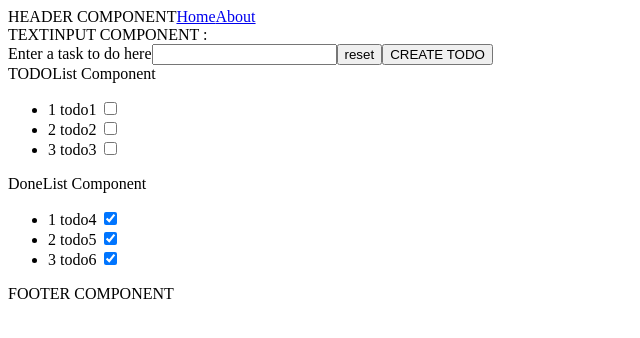
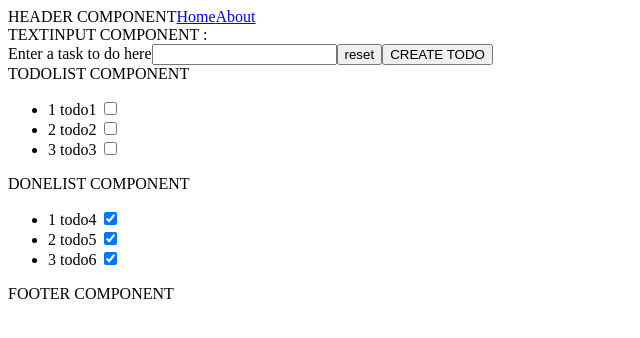
Before and after one commit to lnoel4289/todolist, a React (Vite) app: page / in a window 1280 px wide. Shown: the top 338 px of the page, without its empty margins (0-640 px from the left). Built offline with nearby package versions, Linux system fonts and the light colour scheme.

Commit message:
some layout changes

```diff
--- a/src/components/Done/index.jsx
+++ b/src/components/Done/index.jsx
@@ -1,7 +1,7 @@
-const Done = ({ done, index }) => {
+const Done = ({ done, index, checked }) => {
   return (
     <div>
-      {index + 1} {done}  <input type="checkbox" checked={true} />
+      {index + 1} {done}  <input type="checkbox" checked ={checked} />
     </div>
   );
 };
--- a/src/components/DoneList/index.jsx
+++ b/src/components/DoneList/index.jsx
@@ -7,12 +7,12 @@ const DoneList = () => {
 
   return (
     <div>
-      DoneList Component
+      DONELIST COMPONENT
       <ul>
         {doneList.map((done, index) => {
           return (
             <li key={`done${index}`}>
-              <Done index={index} done={done} />
+              <Done index={index} done={done} checked={true} />
             </li>
           );
         })}
--- a/src/components/Todo/index.jsx
+++ b/src/components/Todo/index.jsx
@@ -1,7 +1,7 @@
-const Todo = ({ todo, index }) => {
+const Todo = ({ todo, index, checked }) => {
   return (
     <div>
-      {index + 1} {todo}  <input type="checkbox" checked={false} />
+      {index + 1} {todo} <input type="checkbox" checked={checked} />
     </div>
   );
 };
--- a/src/components/TodoList/index.jsx
+++ b/src/components/TodoList/index.jsx
@@ -6,12 +6,12 @@ const TodoList = () => {
 
   return (
     <div>
-      TODOList Component
+      TODOLIST COMPONENT
       <ul>
         {todoList.map((todo, index) => {
           return (
             <li key={`todo${index}`}>
-              <Todo todo={todo} index={index} />
+              <Todo todo={todo} index={index} checked={false} />
             </li>
           );
         })}
```
